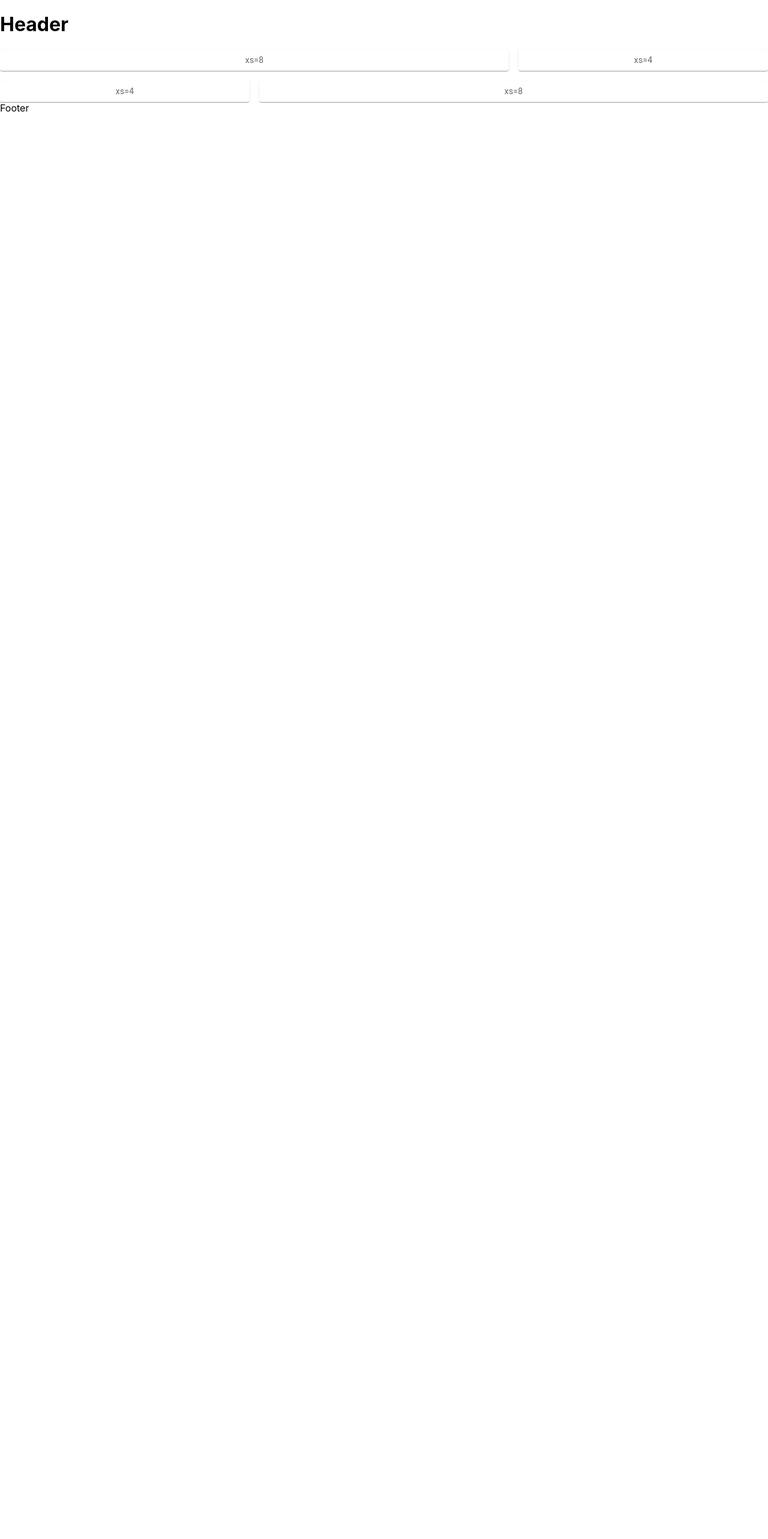
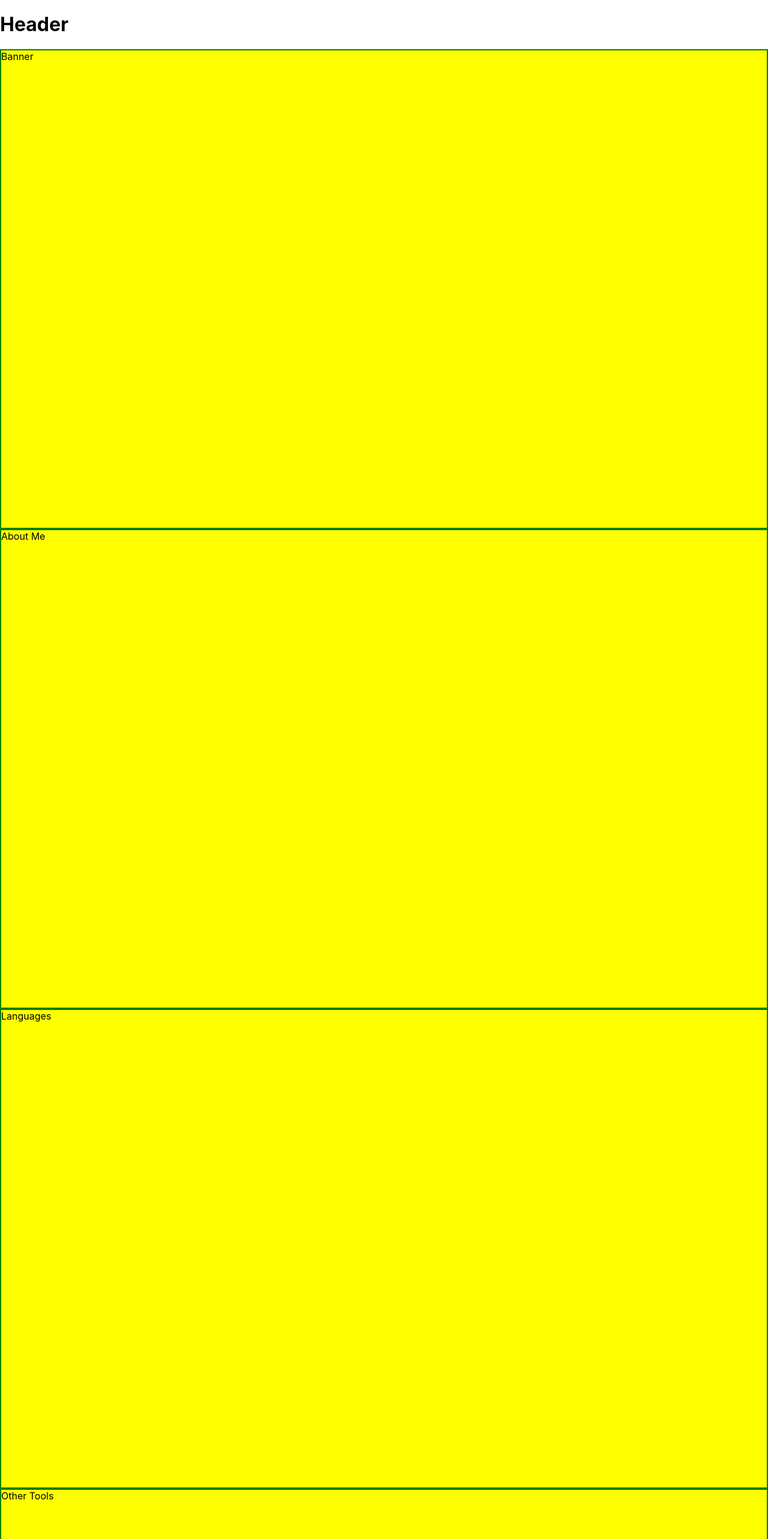
Before and after one commit to tkalejandro/modern-portfolio, a Next.js app: page / in a window 1280 px wide. Shown: the top 2566 px of the page at 60% size. Before the commit the page ends 800 px from the top, so only its background shows below. Built offline with nearby package versions, Linux system fonts and the light colour scheme.

Commit message:
lading page module skeleton added.

```diff
--- a/src/modules/LandingPage/LandingPage.tsx
+++ b/src/modules/LandingPage/LandingPage.tsx
@@ -1,42 +1,35 @@
 import { Box, Grid, Paper, styled } from '@mui/material';
 import React from 'react';
 import Layout from '../../layout/Layout';
+import AboutMe from './components/AboutMe/AboutMe';
+import Banner from './components/Banner/Banner';
+import Contact from './components/Contact/Contact';
+import Languages from './components/Languages/Languages';
+import OtherTools from './components/OtherTools/OtherTools';
+import Projects from './components/Projects/Projects';
 
 
 interface LandingPageProps {
     //title: string;
 }
 
+/**
+ * LandingPageModule. This Module is to mainly showcase myself as web developer.
+ * The structure is base in what I think is important.
+ * @param param0
+ * @returns LandingPage Module.
+ */
 const LandingPage = ({ }: LandingPageProps) => {
-
-
-    const Item = styled(Paper)(({ theme }) => ({
-        backgroundColor: theme.palette.mode === 'dark' ? '#1A2027' : '#fff',
-        ...theme.typography.body2,
-        padding: theme.spacing(1),
-        textAlign: 'center',
-        color: theme.palette.text.secondary,
-    }));
 
     return (
         <>
             <Layout>
-                <Box sx={{ flexGrow: 1 }}>
-                    <Grid container spacing={2}>
-                        <Grid item xs={8}>
-                            <Item>xs=8</Item>
-                        </Grid>
-                        <Grid item xs={4}>
-                            <Item>xs=4</Item>
-                        </Grid>
-                        <Grid item xs={4}>
-                            <Item>xs=4</Item>
-                        </Grid>
-                        <Grid item xs={8}>
-                            <Item>xs=8</Item>
-                        </Grid>
-                    </Grid>
-                </Box>
+                <Banner />
+                <AboutMe />
+                <Languages />
+                <OtherTools />
+                <Projects />
+                <Contact />
             </Layout>
         </>
     );
--- /dev/null
+++ b/src/modules/LandingPage/components/AboutMe/AboutMe.tsx
@@ -0,0 +1,20 @@
+import { Box, Grid, Paper, styled } from '@mui/material';
+import React from 'react';
+
+const AboutMe = () => {
+
+
+
+    return (
+        <Box sx={{
+            background: "yellow",
+            border: "2px solid green",
+            width:"100%",
+            height: "100vh"
+        }}>
+            About Me
+        </Box>
+    );
+};
+
+export default AboutMe;
--- /dev/null
+++ b/src/modules/LandingPage/components/Banner/Banner.tsx
@@ -0,0 +1,20 @@
+import { Box, Grid, Paper, styled } from '@mui/material';
+import React from 'react';
+
+const Banner = () => {
+
+
+
+    return (
+        <Box sx={{
+            background: "yellow",
+            border: "2px solid green",
+            width:"100%",
+            height: "100vh"
+        }}>
+            Banner
+        </Box>
+    );
+};
+
+export default Banner;
--- /dev/null
+++ b/src/modules/LandingPage/components/Contact/Contact.tsx
@@ -0,0 +1,20 @@
+import { Box, Grid, Paper, styled } from '@mui/material';
+import React from 'react';
+
+const Contact = () => {
+
+
+
+    return (
+        <Box sx={{
+            background: "yellow",
+            border: "2px solid green",
+            width:"100%",
+            height: "100vh"
+        }}>
+            Contact
+        </Box>
+    );
+};
+
+export default Contact;
--- /dev/null
+++ b/src/modules/LandingPage/components/Languages/Languages.tsx
@@ -0,0 +1,20 @@
+import { Box, Grid, Paper, styled } from '@mui/material';
+import React from 'react';
+
+const Languages = () => {
+
+
+
+    return (
+        <Box sx={{
+            background: "yellow",
+            border: "2px solid green",
+            width:"100%",
+            height: "100vh"
+        }}>
+            Languages
+        </Box>
+    );
+};
+
+export default Languages;
--- /dev/null
+++ b/src/modules/LandingPage/components/OtherTools/OtherTools.tsx
@@ -0,0 +1,20 @@
+import { Box, Grid, Paper, styled } from '@mui/material';
+import React from 'react';
+
+const OtherTools = () => {
+
+
+
+    return (
+        <Box sx={{
+            background: "yellow",
+            border: "2px solid green",
+            width:"100%",
+            height: "100vh"
+        }}>
+            Other Tools
+        </Box>
+    );
+};
+
+export default OtherTools;
--- /dev/null
+++ b/src/modules/LandingPage/components/Projects/Projects.tsx
@@ -0,0 +1,20 @@
+import { Box, Grid, Paper, styled } from '@mui/material';
+import React from 'react';
+
+const Projects = () => {
+
+
+
+    return (
+        <Box sx={{
+            background: "yellow",
+            border: "2px solid green",
+            width:"100%",
+            height: "100vh"
+        }}>
+            Projects
+        </Box>
+    );
+};
+
+export default Projects;
```
Also changed, not shown: src/modules/ProjectShowCase/ProjectShowCase.tsx (added, +45 -0 lines).
